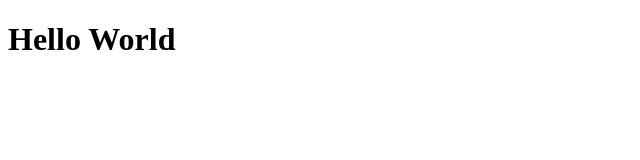
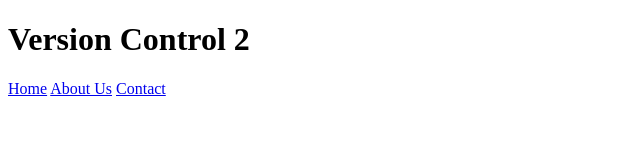
Before and after one commit to TaniaHernandezB/testing_repo2, a plain HTML site: page index.html in a window 1280 px wide. Shown: the whole page, without its empty margins (0-640 px from the left). Drawn offline with Linux system fonts and the light colour scheme.

Commit message:
added navbar

```diff
--- a/index.html
+++ b/index.html
@@ -7,6 +7,11 @@
     <title>Testing</title>
 </head>
 <body>
-    <h1>Hello World</h1>
+    <h1>Version Control 2</h1>
+    <div class="navbar">
+        <a href="home">Home</a>
+        <a href="about">About Us</a>
+        <a href="contact">Contact</a>
+    </div>
 </body>
 </html>
```
